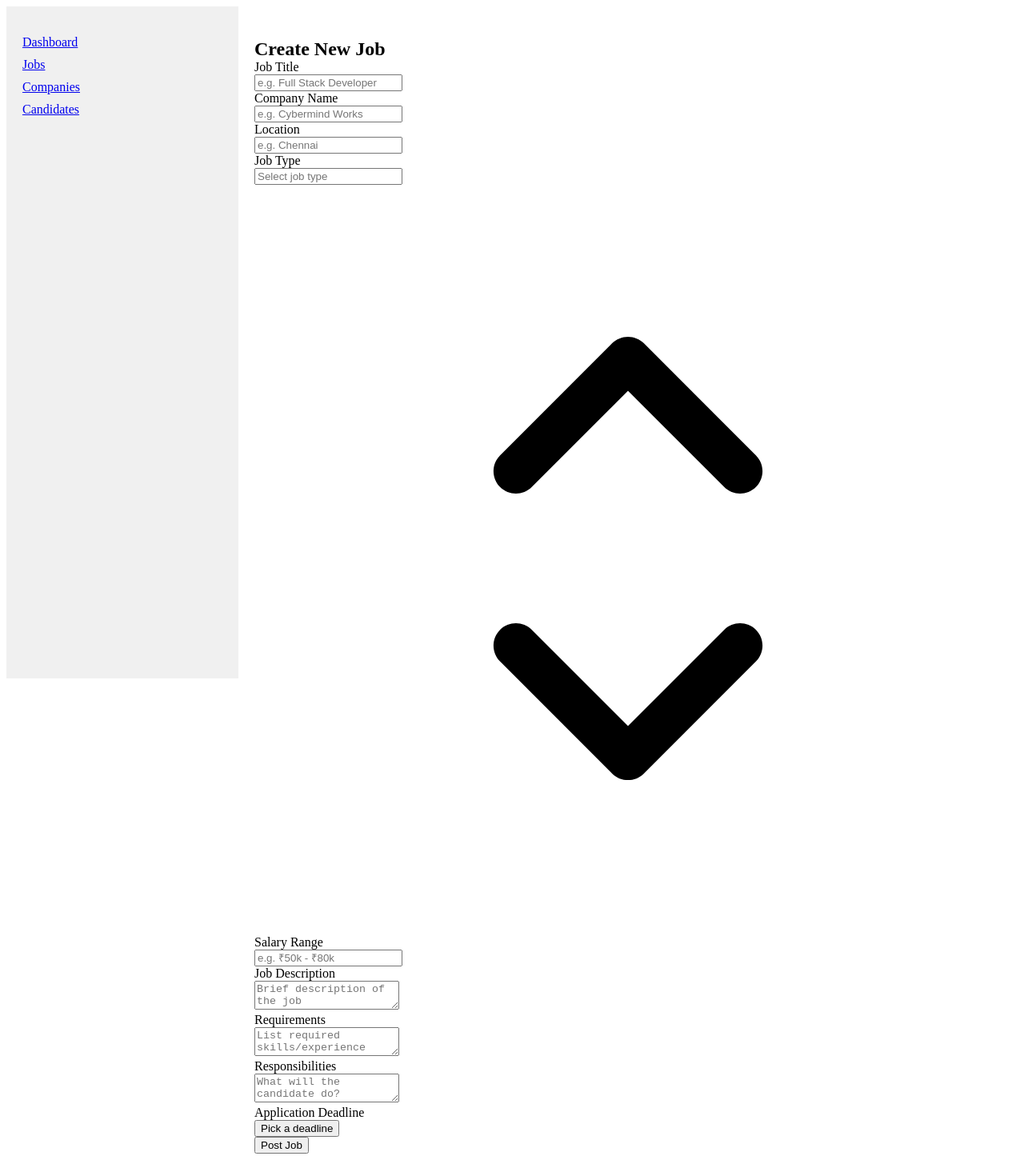
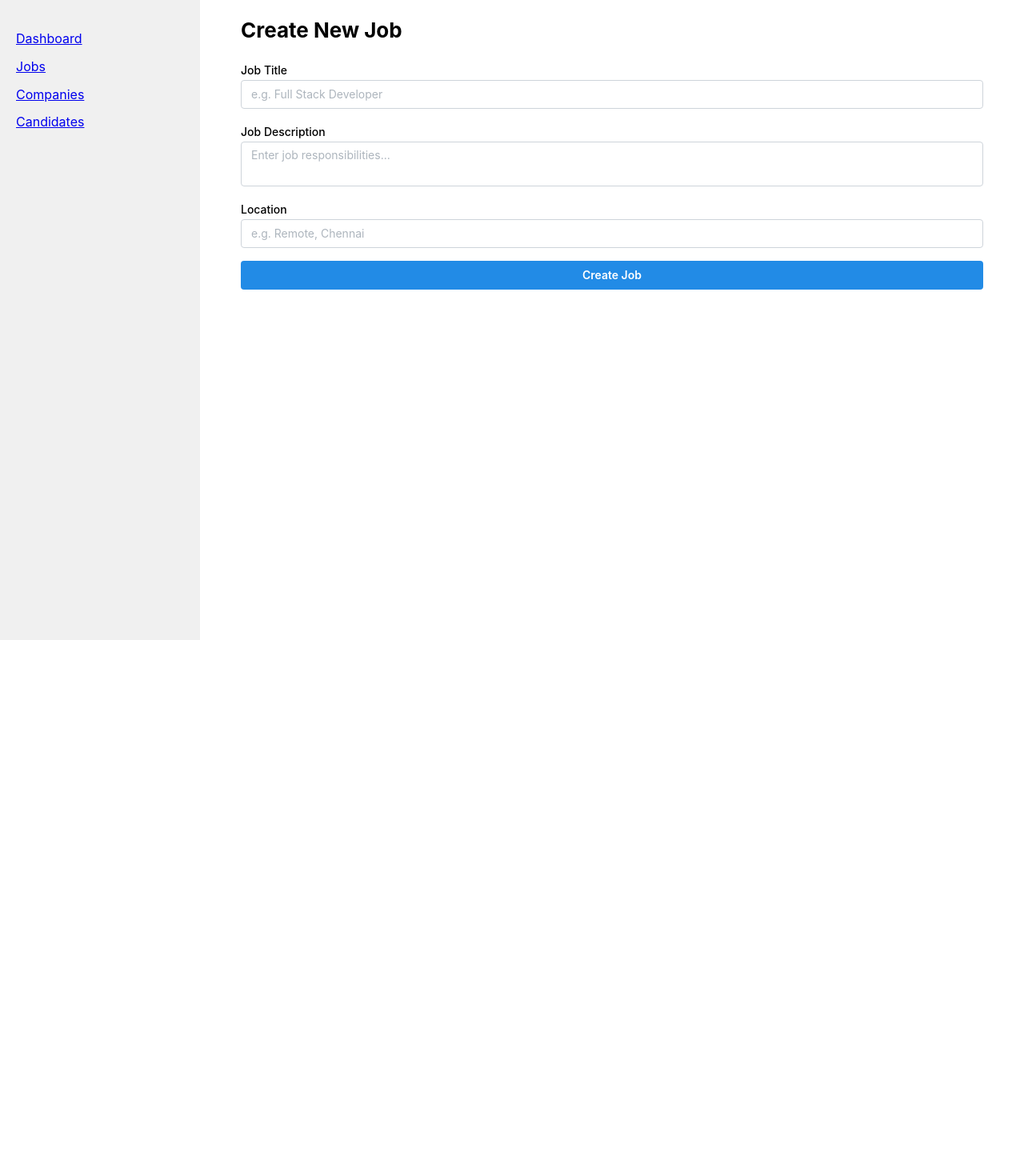
Before and after one commit to Vishnupriyan2005/job-management-frontend, a Next.js app: page /jobs/create in a window 1280 px wide. Shown: the whole page at 80% size. After the commit the page ends 800 px from the top, so only its background shows below. Built offline with nearby package versions, Linux system fonts and the light colour scheme.

Commit message:
Fix candidate id type error

```diff
--- a/app/jobs/create/page.tsx
+++ b/app/jobs/create/page.tsx
@@ -1,135 +1,68 @@
 'use client';
 
-import React from 'react';
 import { useForm } from 'react-hook-form';
+import { useRouter } from 'next/navigation';
 import {
+  Button,
+  Container,
+  Stack,
   TextInput,
   Textarea,
-  Select,
-  Button,
-  Group,
-  Stack,
-  Container,
   Title,
 } from '@mantine/core';
-import { DatePickerInput } from '@mantine/dates';
 
-interface JobFormData {
+type JobFormValues = {
   title: string;
-  company: string;
+  description: string;
   location: string;
-  type: string;
-  salary?: string;
-  description?: string;
-  requirements?: string;
-  responsibilities?: string;
-  deadline?: Date | null;
-}
+};
 
 export default function CreateJobPage() {
-  const { register, handleSubmit, reset } = useForm<JobFormData>();
+  const { register, handleSubmit, reset } = useForm<JobFormValues>();
+  const router = useRouter();
 
-  const onSubmit = (data: JobFormData) => {
-    // Clean salary to numeric string (remove all non-digit chars)
-    const salaryNumeric = data.salary ? data.salary.replace(/[^\d]/g, '') : undefined;
+  const onSubmit = async (data: JobFormValues) => {
+    try {
+      const response = await fetch('http://localhost:3001/jobs', {
+        method: 'POST',
+        headers: {
+          'Content-Type': 'application/json',
+        },
+        body: JSON.stringify(data),
+      });
 
-    // Prepare payload
-    const payload = {
-      ...data,
-      salary: salaryNumeric,
-      deadline: data.deadline ? data.deadline.toISOString() : null,
-    };
-
-    // Replace with your actual backend API URL
-    fetch('http://localhost:5000/api/jobs', {
-      method: 'POST',
-      headers: { 'Content-Type': 'application/json' },
-      body: JSON.stringify(payload),
-    })
-      .then((res) => res.json())
-      .then((res) => {
-        if (res.error) {
-          alert('Error: ' + res.message);
-        } else {
-          alert('✅ Job Created Successfully!');
-          reset();
-        }
-      })
-      .catch((err) => {
-        alert('Failed to submit: ' + err.message);
-      });
+      if (response.ok) {
+        reset();
+        router.push('/jobs');
+      }
+    } catch (error) {
+      console.error('Failed to create job', error);
+    }
   };
 
   return (
-    <Container size="md" py="lg">
-      <Title order={2} mb="md">
+    <Container>
+      <Title order={2} mb="lg">
         Create New Job
       </Title>
-
       <form onSubmit={handleSubmit(onSubmit)}>
-        <Stack spacing="md">
+        <Stack gap="md">
           <TextInput
             label="Job Title"
             placeholder="e.g. Full Stack Developer"
-            {...register('title', { required: 'Job Title is required' })}
+            {...register('title', { required: true })}
           />
-
-          <TextInput
-            label="Company Name"
-            placeholder="e.g. Cybermind Works"
-            {...register('company', { required: 'Company Name is required' })}
+          <Textarea
+            label="Job Description"
+            placeholder="Enter job responsibilities..."
+            {...register('description', { required: true })}
           />
-
           <TextInput
             label="Location"
-            placeholder="e.g. Chennai"
-            {...register('location', { required: 'Location is required' })}
+            placeholder="e.g. Remote, Chennai"
+            {...register('location', { required: true })}
           />
-
-          <Select
-            label="Job Type"
-            placeholder="Select job type"
-            data={['Full-time', 'Part-time', 'Contract', 'Internship']}
-            {...register('type', { required: 'Job Type is required' })}
-          />
-
-          <TextInput
-            label="Salary Range"
-            placeholder="e.g. ₹50k - ₹80k"
-            {...register('salary')}
-          />
-
-          <Textarea
-            label="Job Description"
-            placeholder="Brief description of the job"
-            minRows={3}
-            {...register('description')}
-          />
-
-          <Textarea
-            label="Requirements"
-            placeholder="List required skills/experience"
-            minRows={2}
-            {...register('requirements')}
-          />
-
-          <Textarea
-            label="Responsibilities"
-            placeholder="What will the candidate do?"
-            minRows={2}
-            {...register('responsibilities')}
-          />
-
-          <DatePickerInput
-            label="Application Deadline"
-            placeholder="Pick a deadline"
-            {...register('deadline')}
-            clearable
-          />
-
-          <Group position="right">
-            <Button type="submit">Post Job</Button>
-          </Group>
+          <Button type="submit">Create Job</Button>
         </Stack>
       </form>
     </Container>
--- a/app/layout.tsx
+++ b/app/layout.tsx
@@ -1,23 +1,22 @@
+'use client';
+
+import '@mantine/core/styles.css';
 import { MantineProvider } from '@mantine/core';
 import { Notifications } from '@mantine/notifications';
-import Sidebar from '../components/sidebar'; // adjust path as needed
+import Sidebar from '../components/sidebar';
 
-export const metadata = {
-  title: 'Job Management Admin Panel',
-  description: 'Manage jobs, candidates, and companies',
-};
 
 export default function RootLayout({ children }: { children: React.ReactNode }) {
   return (
     <html lang="en">
-      <body style={{ display: 'flex' }}>
-        <Sidebar />
-        <main style={{ flex: 1, padding: 20 }}>
-          <MantineProvider withGlobalStyles withNormalizeCSS>
-            <Notifications />
-            {children}
-          </MantineProvider>
-        </main>
+      <body>
+        <MantineProvider defaultColorScheme="light">
+          <Notifications />
+          <div style={{ display: 'flex' }}>
+            <Sidebar />
+            <main style={{ flex: 1, padding: 20 }}>{children}</main>
+          </div>
+        </MantineProvider>
       </body>
     </html>
   );
```
Also changed, not shown: app/candidates/page.tsx (+48 -49 lines), components/CandidateForm.tsx (+38 -18 lines), 1 other file (tests, documents, lock files or other folders).
